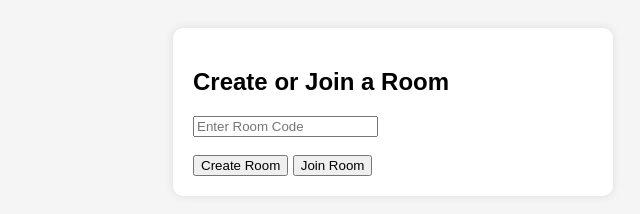
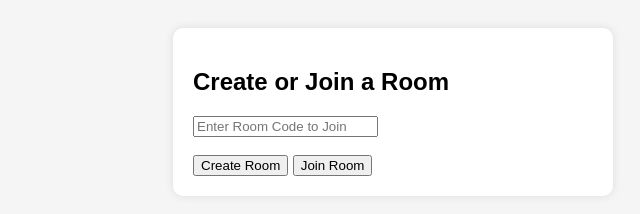
Before and after one commit to Aiden-D0/chat-app, a plain HTML site: page index.html in a window 1280 px wide. Shown: the full height of the page, 247-887 px from the left. Drawn offline with Linux system fonts and the light colour scheme.

Commit message:
Update index.html

```diff
--- a/index.html
+++ b/index.html
@@ -10,7 +10,7 @@
 <body>
   <div class="menu">
     <h2>Create or Join a Room</h2>
-    <input type="text" id="roomCode" placeholder="Enter Room Code" />
+    <input type="text" id="roomCode" placeholder="Enter Room Code to Join" />
     <br><br>
     <button onclick="createRoom()">Create Room</button>
     <button onclick="joinRoom()">Join Room</button>
@@ -23,7 +23,7 @@
     <button onclick="sendMessage()">Send</button>
   </div>
 
-  <!-- Firebase config and main logic -->
+  <!-- Firebase config and logic -->
   <script src="firebase-config.js"></script>
   <script src="script.js"></script>
 </body>
```
